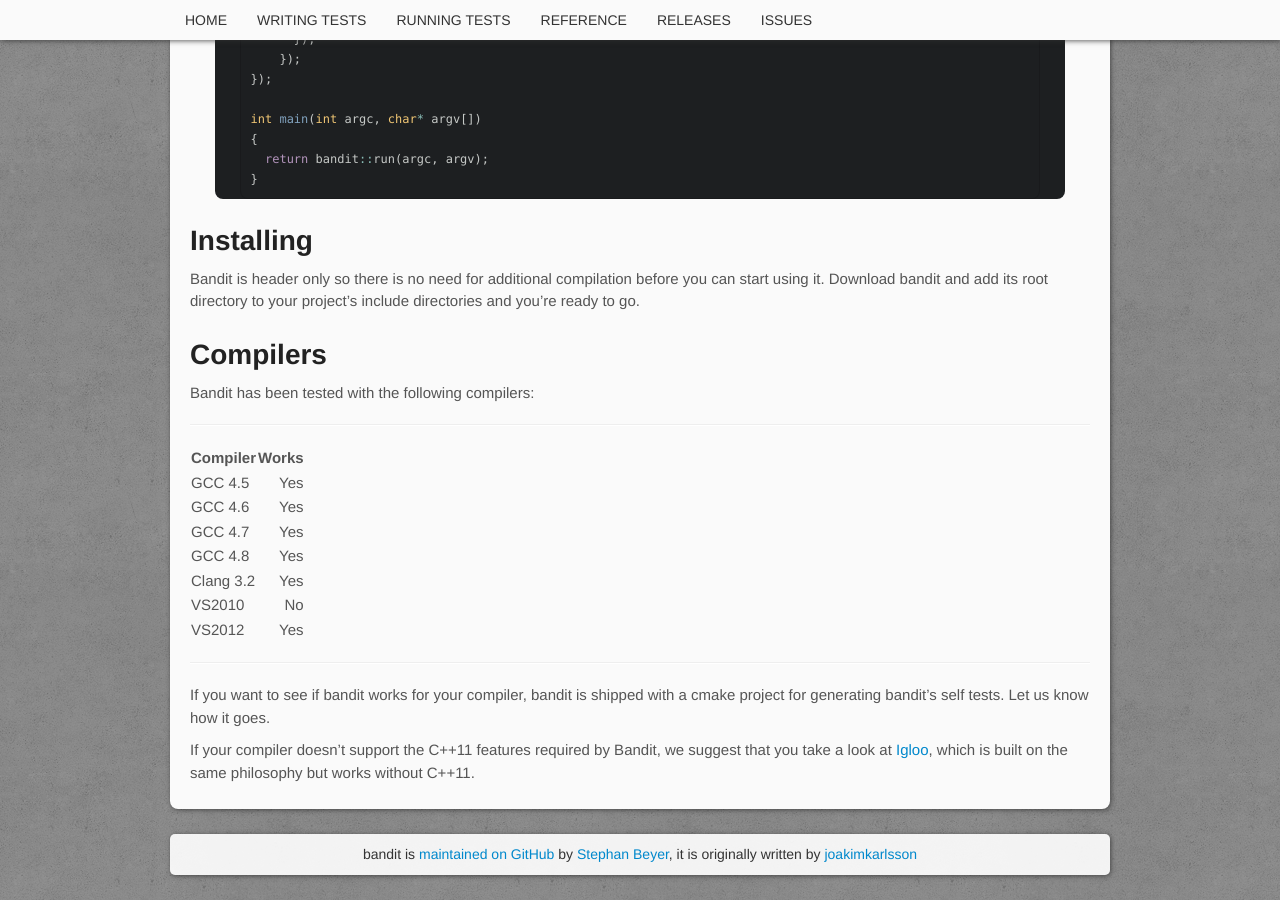
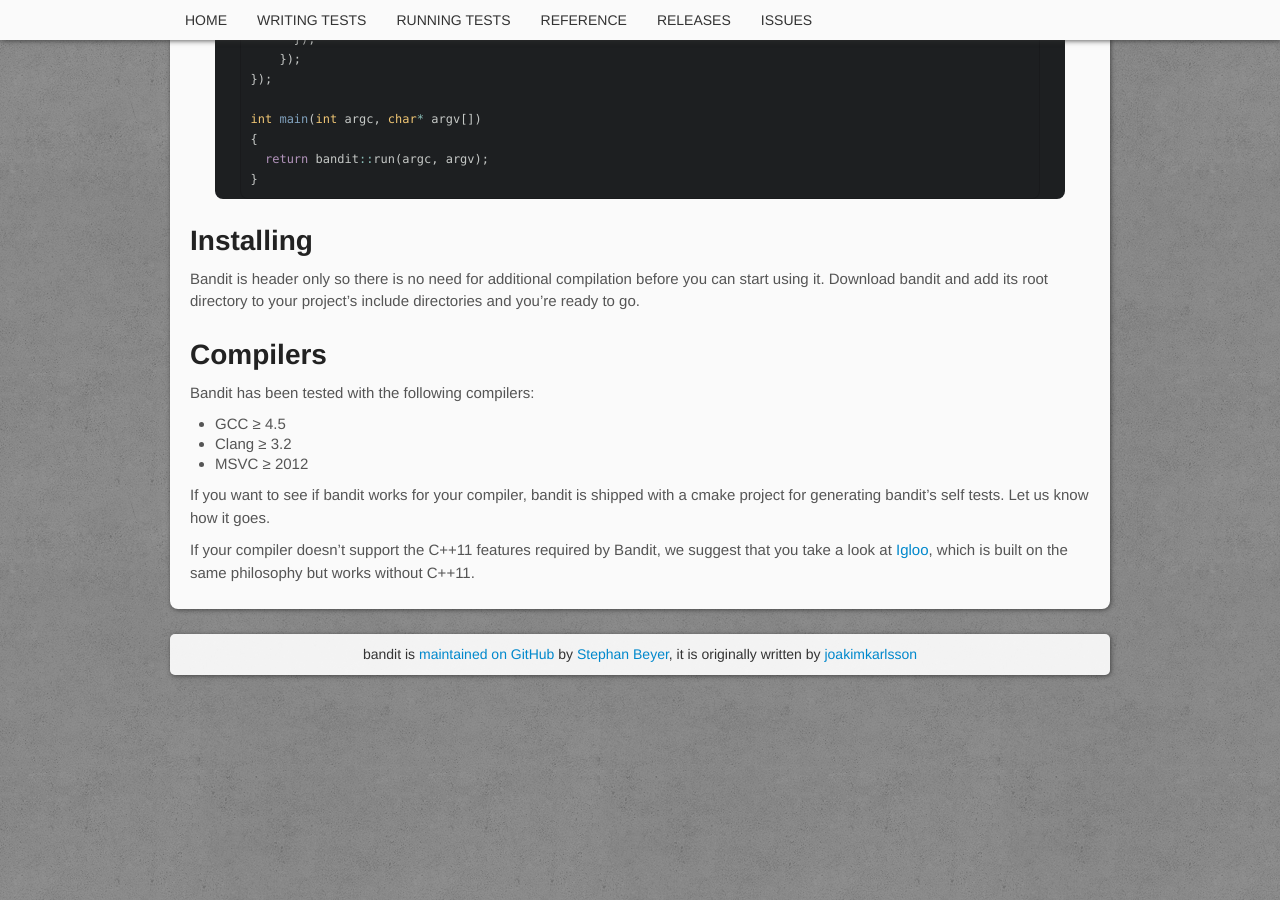
Before and after one commit to banditcpp/bandit, a Jekyll site: the page built from index.md, in a window 1280 px wide and 900 px high, scrolled down 830 px. Built offline with Jekyll 4.4.1, drawn with Linux system fonts in a browser that asks for light colours.

Commit message:
Change compiler/works table to compiler/version list

```diff
--- a/index.md
+++ b/index.md
@@ -61,19 +61,9 @@
 
 Bandit has been tested with the following compilers:
 
----
-
-| Compiler | Works  |
-| -------- | -----: |
-| GCC 4.5  | Yes    |
-| GCC 4.6  | Yes    |
-| GCC 4.7  | Yes    |
-| GCC 4.8  | Yes    |
-| Clang 3.2| Yes    |
-| VS2010   | No     |
-| VS2012   | Yes    |
-
----
+ * GCC ≥ 4.5
+ * Clang ≥ 3.2
+ * MSVC ≥ 2012
 
 If you want to see if bandit works for your compiler, bandit is shipped with a
 cmake project for generating bandit's self tests. Let us know how it goes.
```
